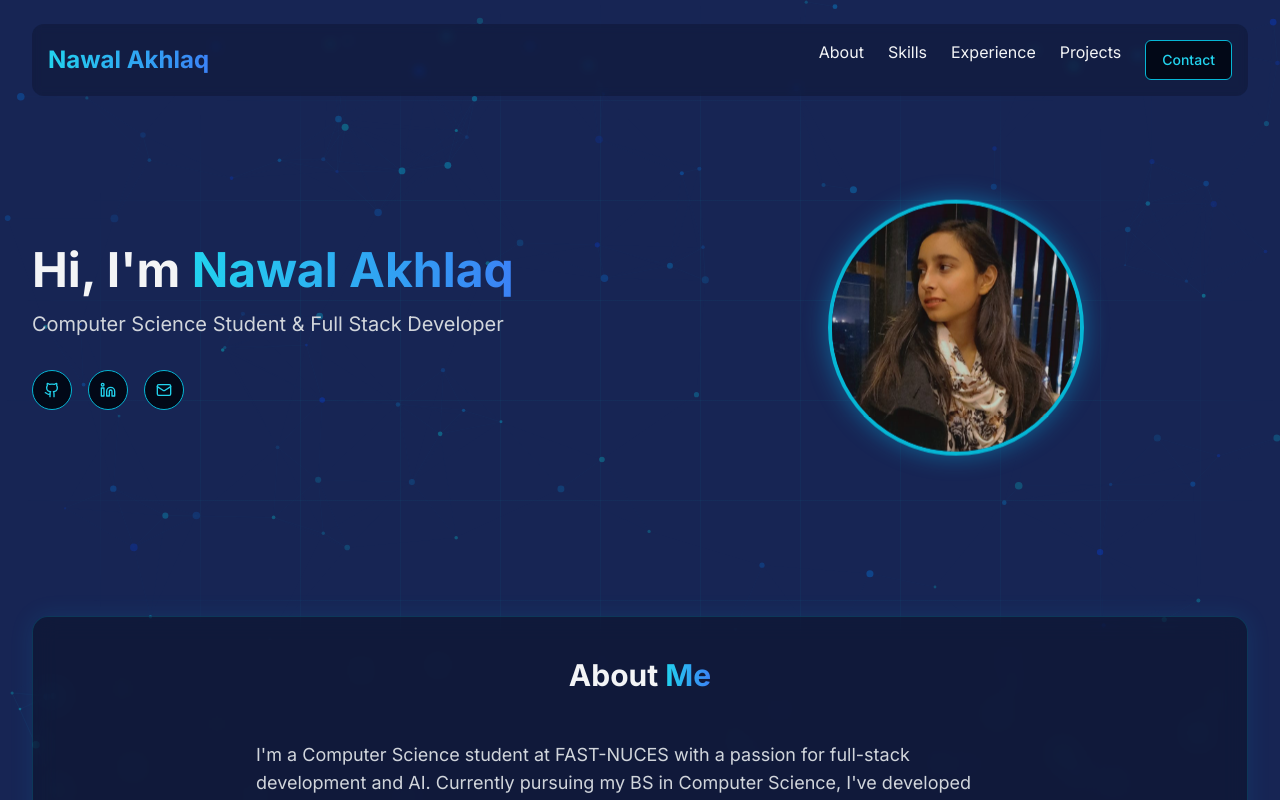
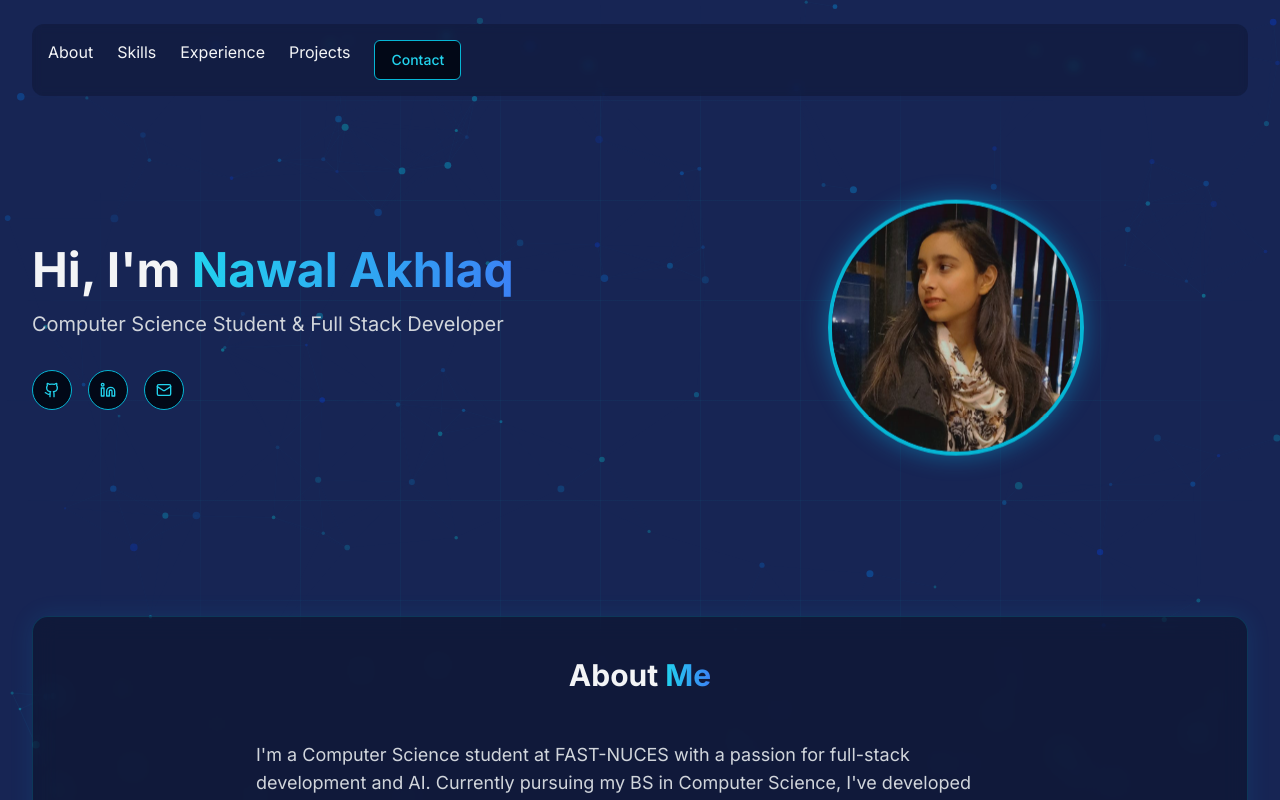
Before and after one commit to Nawal-Akhlaq/Portfolio, a Next.js app: page / in a window 1280 px wide. Shown: the top 800 px of the page. Built offline with nearby package versions, Linux system fonts and the light colour scheme.

Commit message:
Update page.tsx

```diff
--- a/app/page.tsx
+++ b/app/page.tsx
@@ -129,9 +129,6 @@ export default function Portfolio() {
       {/* Header */}
       <header className="container mx-auto py-6 relative z-10">
         <nav className="flex justify-between items-center backdrop-blur-sm bg-black/20 p-4 rounded-xl">
-          <h1 className="text-2xl font-bold bg-gradient-to-r from-cyan-400 to-blue-500 bg-clip-text text-transparent">
-            Nawal Akhlaq
-          </h1>
           <div className="hidden md:flex items-right gap-6">
             <Link href="#about" className="hover:text-cyan-400 transition-colors">
               About
```
